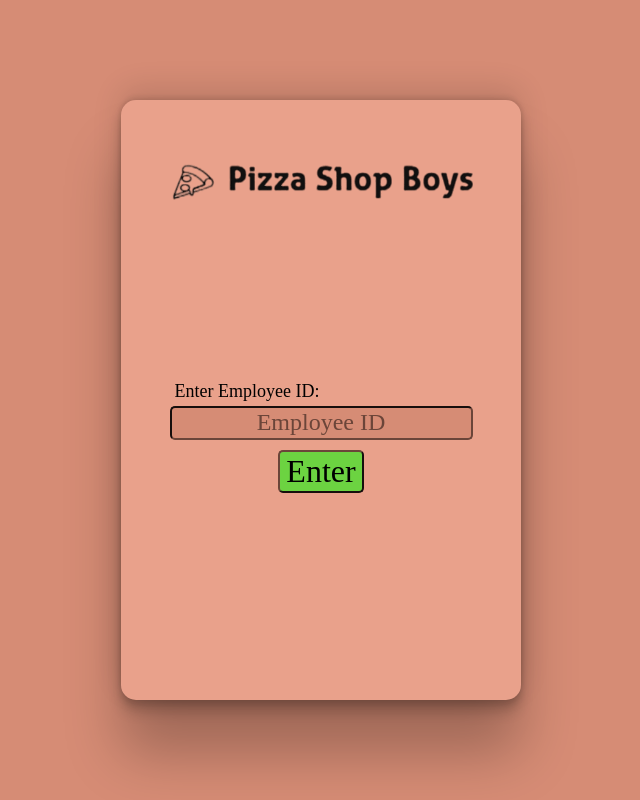
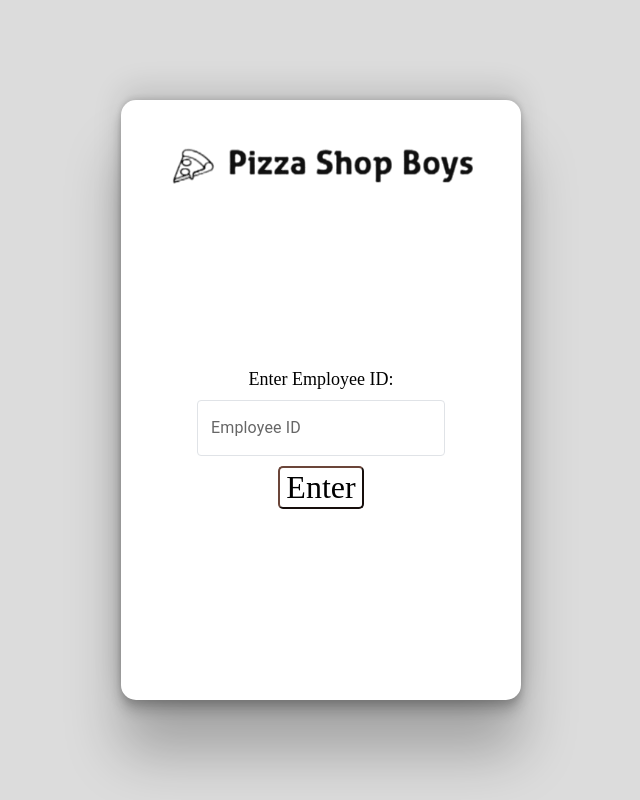
Before and after one commit to Rennis-Fiserv/pizza-shop-boys, a React (Vite) app in the folder front-end/: page / in a window 1280 px wide. Shown: the whole page, without its empty margins (319-959 px from the left). Built offline with nearby package versions, Linux system fonts and the light colour scheme.

Commit message:
css for login/employeemanagement altered (buttons&background)

```diff
--- a/front-end/src/components/LoginForm/LoginForm.css
+++ b/front-end/src/components/LoginForm/LoginForm.css
@@ -1,15 +1,35 @@
 .logbttn {
-    border-color: #6b4539;
-    background-color: rgba(0, 255, 0, 0.534);
-    color: black;
-    border-radius: 5px;
-    font-size: xx-large;
+  border-color: #6b4539;
+  background-color: white;
+  color: black;
+  border-radius: 5px;
+  font-size: xx-large;
 }
 
-
-.space{
-    padding: 5px;
+.space {
+  padding: 5px;
 }
 .logbttn:hover {
-    background-color: #b67764;
+  background-color: gray;
 }
+
+div.btext {
+  font-size: large !important;
+  align-self: center;
+  padding: 10px;
+}
+
+/* Chrome, Safari, Edge, Opera */
+.login-input::-webkit-outer-spin-button,
+.login-input::-webkit-inner-spin-button {
+  -webkit-appearance: none;
+  margin: 0;
+}
+
+.login-input {
+  -moz-appearance: textfield;
+  text-align: center;
+  border-radius: 5px;
+  border-color: #6b4539;
+  background-color: white;
+}
--- a/front-end/src/components/LoginForm/LoginForm.jsx
+++ b/front-end/src/components/LoginForm/LoginForm.jsx
@@ -1,32 +1,110 @@
-import {useForm} from "react-hook-form"
-import fetchEmployee from "../../util/requests/fetchEmployee"
-import { useContext } from "react"
-import {UserContext} from '../../contexts/UserContext'
-import { useNavigate } from "react-router-dom"
-import './LoginForm.css'
+import { useForm } from "react-hook-form";
+import fetchEmployee from "../../util/requests/fetchEmployee";
+import { useContext } from "react";
+import { UserContext } from "../../contexts/UserContext";
+import { useNavigate } from "react-router-dom";
+import TextField from "@mui/material/TextField";
+import { outlinedInputClasses } from "@mui/material/OutlinedInput";
+import "./LoginForm.css";
+import { createTheme, ThemeProvider, useTheme } from "@mui/material/styles";
 
-export default function LoginForm(){
-const {user, loginUser, logoutUser }= useContext(UserContext)
-const navigate = useNavigate()
+const customTheme = (outerTheme) =>
+  createTheme({
+    palette: {
+      mode: outerTheme.palette.mode,
+    },
+    components: {
+      MuiTextField: {
+        styleOverrides: {
+          root: {
+            "--TextField-brandBorderColor": "#E0E3E7",
+            "--TextField-brandBorderHoverColor": "#B2BAC2",
+            "--TextField-brandBorderFocusedColor": "#6F7E8C",
+            "& label.Mui-focused": {
+              color: "var(--TextField-brandBorderFocusedColor)",
+            },
+          },
+        },
+      },
+      MuiOutlinedInput: {
+        styleOverrides: {
+          notchedOutline: {
+            borderColor: "var(--TextField-brandBorderColor)",
+          },
+          root: {
+            [`&:hover .${outlinedInputClasses.notchedOutline}`]: {
+              borderColor: "var(--TextField-brandBorderHoverColor)",
+            },
+            [`&.Mui-focused .${outlinedInputClasses.notchedOutline}`]: {
+              borderColor: "var(--TextField-brandBorderFocusedColor)",
+            },
+          },
+        },
+      },
+      MuiFilledInput: {
+        styleOverrides: {
+          root: {
+            "&:before, &:after": {
+              borderBottom: "2px solid var(--TextField-brandBorderColor)",
+            },
+            "&:hover:not(.Mui-disabled, .Mui-error):before": {
+              borderBottom: "2px solid var(--TextField-brandBorderHoverColor)",
+            },
+            "&.Mui-focused:after": {
+              borderBottom:
+                "2px solid var(--TextField-brandBorderFocusedColor)",
+            },
+          },
+        },
+      },
+      MuiInput: {
+        styleOverrides: {
+          root: {
+            "&:before": {
+              borderBottom: "2px solid var(--TextField-brandBorderColor)",
+            },
+            "&:hover:not(.Mui-disabled, .Mui-error):before": {
+              borderBottom: "2px solid var(--TextField-brandBorderHoverColor)",
+            },
+            "&.Mui-focused:after": {
+              borderBottom:
+                "2px solid var(--TextField-brandBorderFocusedColor)",
+            },
+          },
+        },
+      },
+    },
+  });
+
+export default function LoginForm() {
+  const { user, loginUser, logoutUser } = useContext(UserContext);
+  const navigate = useNavigate();
+  const outerTheme = useTheme();
 
   const {
     register,
     handleSubmit,
     formState: { errors },
-      } = useForm()
+  } = useForm();
 
-    async function loginFormHandler(data){
-        const response = await fetchEmployee(data['id'])
-        loginUser(response)
-        if(response['employeeRole'] == 'E') navigate('/employee')
-        if (response ['employeeRole'] == 'M') navigate('/manager')
+  async function loginFormHandler(data) {
+    const response = await fetchEmployee(data["id"]);
+    loginUser(response);
+    if (response["employeeRole"] == "E") navigate("/employee");
+    if (response["employeeRole"] == "M") navigate("/manager");
   }
   return (
     <form className="logform" onSubmit={handleSubmit(loginFormHandler)}>
-            <div className="log-headding">{'Enter Employee ID:'}</div>
-            <input className="login-input" type="number" placeholder="Employee ID" {...register("id", {required: true})} />
+      <div className="btext">{"Enter Employee ID:"}</div>
+      <ThemeProvider theme={customTheme(outerTheme)}>
+        <TextField
+          label="Employee ID"
+          type="number"
+          {...register("id", { required: true })}
+        />
+      </ThemeProvider>
       <div className="space"></div>
-            <input className="logbttn" type="submit" value="Enter"/>
+      <input className="logbttn" type="submit" value="Enter" />
     </form>
-    )
+  );
 }
--- a/front-end/src/pages/EmployeeMangementPage/EmployeeManagementPage.css
+++ b/front-end/src/pages/EmployeeMangementPage/EmployeeManagementPage.css
@@ -1,4 +1,6 @@
-th, td, tr {
+th,
+td,
+tr {
   border: 1px solid gray;
   padding: 30px;
   text-align: center;
@@ -43,3 +45,11 @@ form.textA {
 button.save {
   margin-right: 10px;
 }
+
+button.save:hover {
+  background-color: gray;
+}
+
+button.add:hover {
+  background-color: gray;
+}
--- a/front-end/src/pages/EmployeeMangementPage/EmployeeMangementPage.jsx
+++ b/front-end/src/pages/EmployeeMangementPage/EmployeeMangementPage.jsx
@@ -1,10 +1,8 @@
 import { useEffect, useState } from "react";
-import './EmployeeManagementPage.css';
-import Button from '@mui/material/Button';
-
+import "./EmployeeManagementPage.css";
+import Button from "@mui/material/Button";
 
 const EmployeeManagementPage = () => {
-
   const initialFormState = {
     id: 0,
     firstName: "",
@@ -24,24 +22,24 @@ const EmployeeManagementPage = () => {
       .then((data) => {
         setEmployees(data);
         setLoading(false);
-      })
+      });
   }, []);
 
   const remove = async (event, id) => {
     event.preventDefault();
-    console.log('Removing employee with ID:', id);
+    console.log("Removing employee with ID:", id);
     await fetch(`http://localhost:8080/api/employees/${id}`, {
-      method: 'DELETE',
+      method: "DELETE",
       headers: {
-        Accept: 'application/json',
-        'Content-Type': 'application/json'
-      }
+        Accept: "application/json",
+        "Content-Type": "application/json",
+      },
     }).then((response) => {
-      console.log('Delete response:', response);
+      console.log("Delete response:", response);
       let updatedEmployees = [...employees].filter((i) => i.id !== id);
       setEmployees(updatedEmployees);
     });
-  }
+  };
 
   const add = async (event) => {
     event.preventDefault();
@@ -135,7 +133,6 @@ const EmployeeManagementPage = () => {
     );
   });
 
-
   const handleEmployeeFieldChange = (event, employeeId) => {
     const { name, value } = event.target;
     const updatedEmployees = employees.map((employee) =>
@@ -186,7 +183,9 @@ const EmployeeManagementPage = () => {
                     type="text"
                     name="firstName"
                     value={employee.firstName}
-                    onChange={(e) => setEmployee({ ...employee, firstName: e.target.value })}
+                    onChange={(e) =>
+                      setEmployee({ ...employee, firstName: e.target.value })
+                    }
                     placeholder="First Name"
                   />
                 </td>
@@ -195,7 +194,9 @@ const EmployeeManagementPage = () => {
                     type="text"
                     name="lastName"
                     value={employee.lastName}
-                    onChange={(e) => setEmployee({ ...employee, lastName: e.target.value })}
+                    onChange={(e) =>
+                      setEmployee({ ...employee, lastName: e.target.value })
+                    }
                     placeholder="Last Name"
                   />
                 </td>
@@ -204,7 +205,9 @@ const EmployeeManagementPage = () => {
                     type="text"
                     name="salary"
                     value={employee.salary}
-                    onChange={(e) => setEmployee({ ...employee, salary: e.target.value })}
+                    onChange={(e) =>
+                      setEmployee({ ...employee, salary: e.target.value })
+                    }
                     placeholder="Salary"
                   />
                 </td>
@@ -213,7 +216,9 @@ const EmployeeManagementPage = () => {
                     type="text"
                     name="employeeRole"
                     value={employee.employeeRole}
-                    onChange={(e) => setEmployee({ ...employee, employeeRole: e.target.value })}
+                    onChange={(e) =>
+                      setEmployee({ ...employee, employeeRole: e.target.value })
+                    }
                     placeholder="Role"
                   />
                 </td>
@@ -223,6 +228,7 @@ const EmployeeManagementPage = () => {
                     variant="contained"
                     color="inherit"
                     type="submit"
+                    className="add"
                   >
                     Add
                   </Button>
--- a/front-end/src/pages/LoginPage/LoginPage.css
+++ b/front-end/src/pages/LoginPage/LoginPage.css
@@ -3,61 +3,38 @@
   justify-content: center;
   align-items: center;
   height: 100vh;
-    background-color: #d68c75;
+  background-color: #dcdcdc;
 }
 
 .login-card {
   border: none;
   flex-direction: column;
-    background-color: #e9a18b;
+  background-color: white;
   height: 600px;
   width: 400px;
   display: flex;
   align-items: center;
   justify-content: center;
-    box-shadow: rgba(0, 0, 0, 0.25) 0px 54px 55px, rgba(0, 0, 0, 0.12) 0px -12px 30px, rgba(0, 0, 0, 0.12) 0px 4px 6px, rgba(0, 0, 0, 0.17) 0px 12px 13px, rgba(0, 0, 0, 0.09) 0px -3px 5px;
+  box-shadow: rgba(0, 0, 0, 0.25) 0px 54px 55px,
+    rgba(0, 0, 0, 0.12) 0px -12px 30px, rgba(0, 0, 0, 0.12) 0px 4px 6px,
+    rgba(0, 0, 0, 0.17) 0px 12px 13px, rgba(0, 0, 0, 0.09) 0px -3px 5px;
   border-radius: 15px;
 }
 
-.logform{
+.logform {
   display: flex !important;
   align-items: center;
   justify-content: center;
   font-size: x-large;
   flex-direction: column;
-
 }
 
-.logo{
+.logo {
   position: relative;
   bottom: 20vh;
   height: 8vh;
-    color: #6b4539;
 }
-::placeholder{
+::placeholder {
   text-align: center;
   color: #6b4539;
 }
-
-/* Chrome, Safari, Edge, Opera */
-.login-input::-webkit-outer-spin-button,
-.login-input::-webkit-inner-spin-button {
-  -webkit-appearance: none;
-  margin: 0;
-}
-
-.login-input {
-  -moz-appearance: textfield;
-  text-align: center;
-  border-radius: 5px;
-  border-color: #6b4539;
-  background-color: #d68c75;
-}
-.log-headding{
-    font-size: large !important;
-    align-self: start;
-    padding: 5px;
-}
-.login-input:hover {
-    background-color: #b67764;
-}
```
Also changed, not shown: front-end/src/pages/LoginPage/LoginPage.jsx (+7 -7 lines), front-end/src/routes/Routes.jsx (indentation only). Lines whose indentation alone changed are shown as unchanged.
